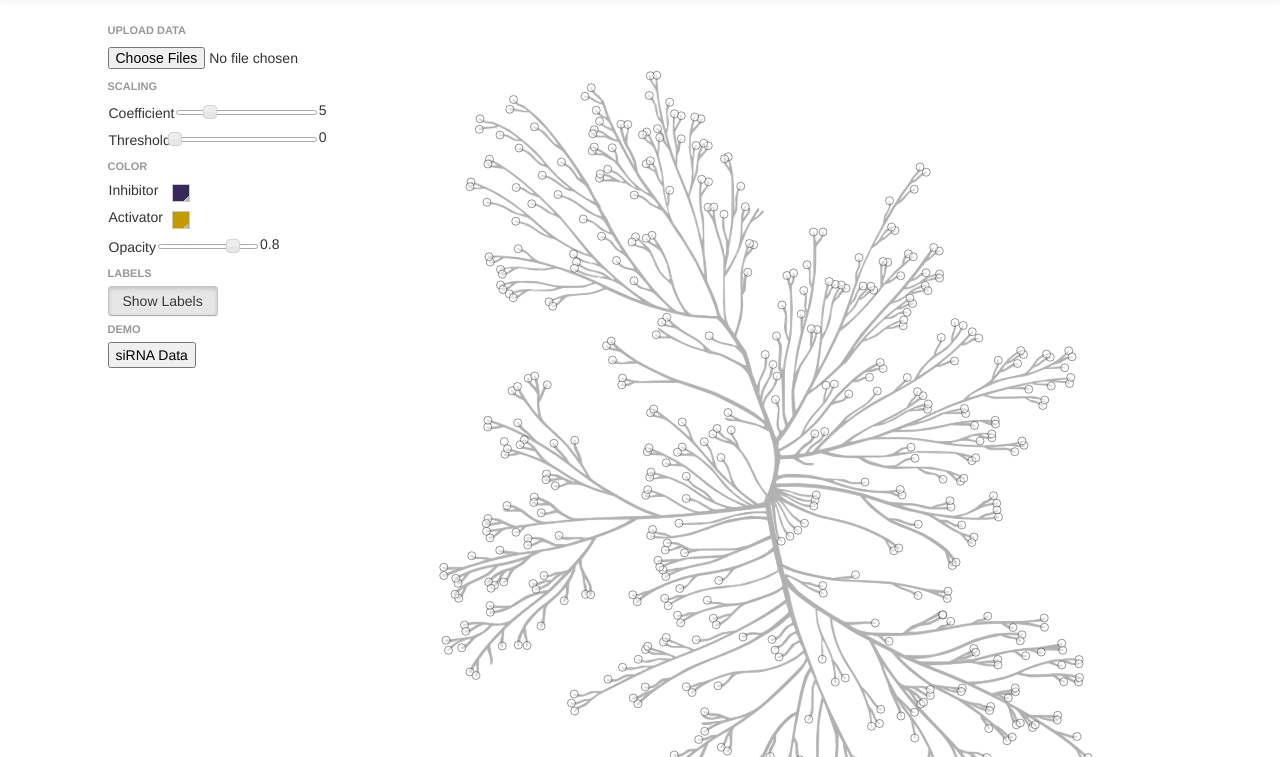
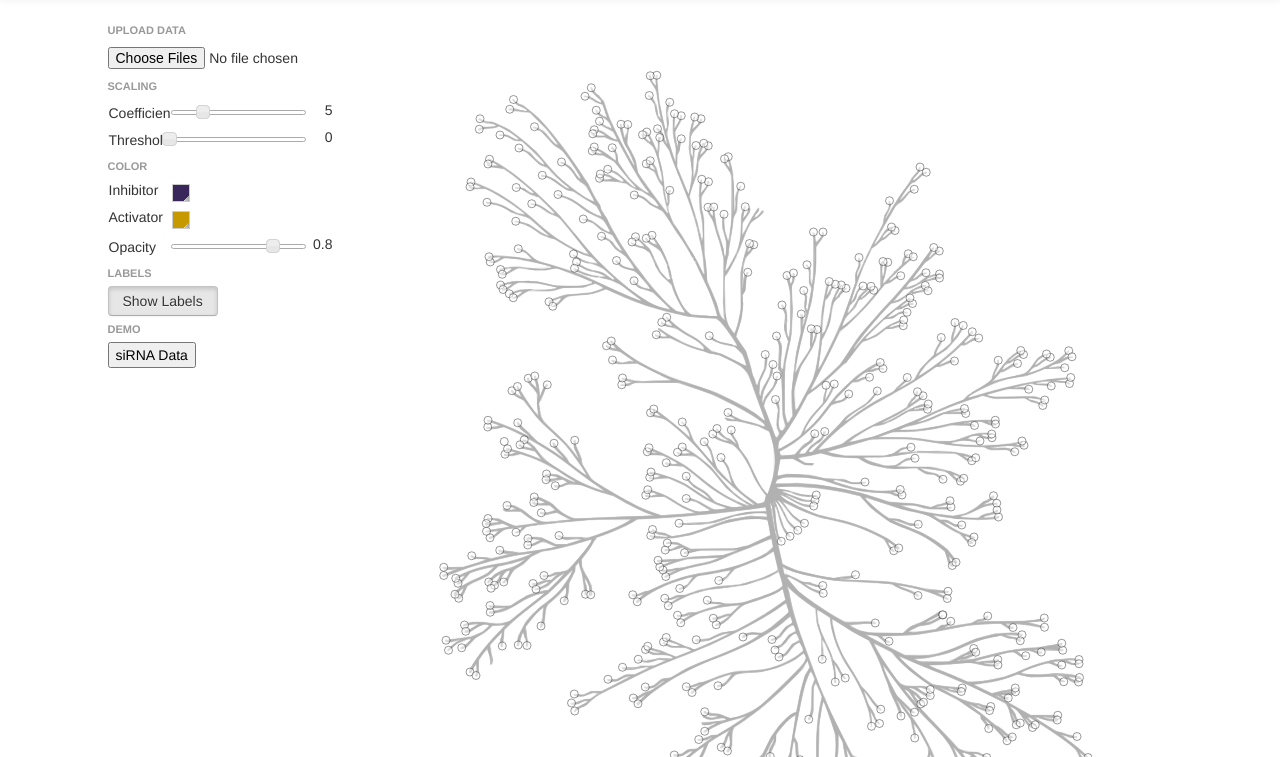
Before and after one commit to kinobus/kinome-overlay, a plain HTML site: page index.html in a window 1280 px wide. Shown: the part 43-800 px from the top of the page. Drawn offline with Linux system fonts and the light colour scheme.

Commit message:
Sliders, control interface updated
Matches Kinome-Cluster

Signed-off-by: Joseph Lee <josel@pdx.edu>

```diff
--- a/css/kinome.css
+++ b/css/kinome.css
@@ -24,6 +24,10 @@ table.slideRow {
 .slideRow td.labelCell {
     width: 25px;
     text-align: right;
+}
+
+.slideRow td.slideCell {
+    width: 135px;
 }
 
 .pos {
--- a/index.html
+++ b/index.html
@@ -60,16 +60,16 @@
                 <!-- Scaling -->
                 <li class="nav-header">Scaling</li>
                     <div id="scaling">
-                        <table id="scale" class="ctrlTable">
+                        <table class="slideRow">
                             <tr>
-                                <td>Coefficient</td>
-                                <td width="200px"><div class="slider" id="slope"></div></td>
-                                <td><label id="slope"></label></td>
+                                <td class="nameCell">Coefficient</td>
+                                <td class="slideCell"><div class="slider" id="slope"></div></td>
+                                <td class="labelCell"><label id="slope"></label></td>
                             </tr>
                             <tr>
-                                <td>Threshold</td>
-                                <td><div class="slider" id="thresh"></div></td>
-                                <td><label id="thresh"></label></td>
+                                <td class="nameCell">Threshold</td>
+                                <td class="slideCell"><div class="slider" id="thresh"></div></td>
+                                <td class="labelCell"><label id="thresh"></label></td>
                             </tr>
                         </table>
                     </div><!-- end scaling -->
@@ -97,15 +97,13 @@
                         </table>
 
                         <!-- opacity -->
-                        <table>
+                        <table class="slideRow">
                             <tr>
-                                <td>
-                                    Opacity
-                                </td>
-                                <td width="100px">
+                                <td class="nameCell">Opacity</td>
+                                <td class="slideCell">
                                     <div id="opac"></div>
                                 </td>
-                                <td width="40px">
+                                <td class="labelCell">
                                     <label id="opac"></label>
                                 </td>
                             </tr>
```
